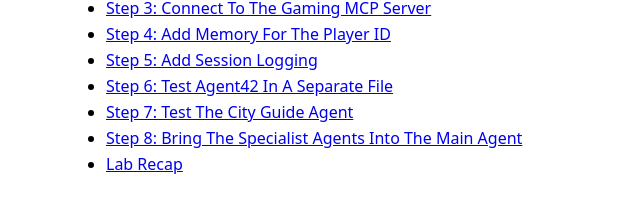
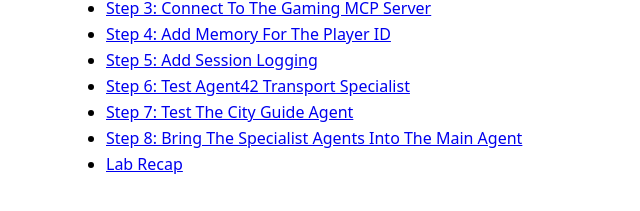
Before and after one commit to GlobalAICommunity/lab530-skillable, a plain HTML site: page index.html in a window 1280 px wide. Shown: the part 215-426 px from the top of the page, 214-854 px from the left. Drawn offline with Linux system fonts and the light colour scheme.

Commit message:
Sync workshop from GlobalAICommunity/lost-in-workshop-v2@4b50dd03f8b7f1d4a765f327c70d134ec29175f0

```diff
--- a/index.html
+++ b/index.html
@@ -18,7 +18,7 @@
     <li><a href="03_connect_to_the_gaming_mcp_server.md">Step 3: Connect To The Gaming MCP Server</a></li>
     <li><a href="04_add_memory_for_the_player_id.md">Step 4: Add Memory For The Player ID</a></li>
     <li><a href="05_add_session_logging.md">Step 5: Add Session Logging</a></li>
-    <li><a href="06_test_agent42_in_a_separate_file.md">Step 6: Test Agent42 In A Separate File</a></li>
+    <li><a href="06_test_agent42_transport_specialist.md">Step 6: Test Agent42 Transport Specialist</a></li>
     <li><a href="07_test_the_city_guide_agent.md">Step 7: Test The City Guide Agent</a></li>
     <li><a href="08_bring_specialists_into_main_agent.md">Step 8: Bring The Specialist Agents Into The Main Agent</a></li>
     <li><a href="09_lab_recap.md">Lab Recap</a></li>
```
Also changed, not shown: 4 other files.
